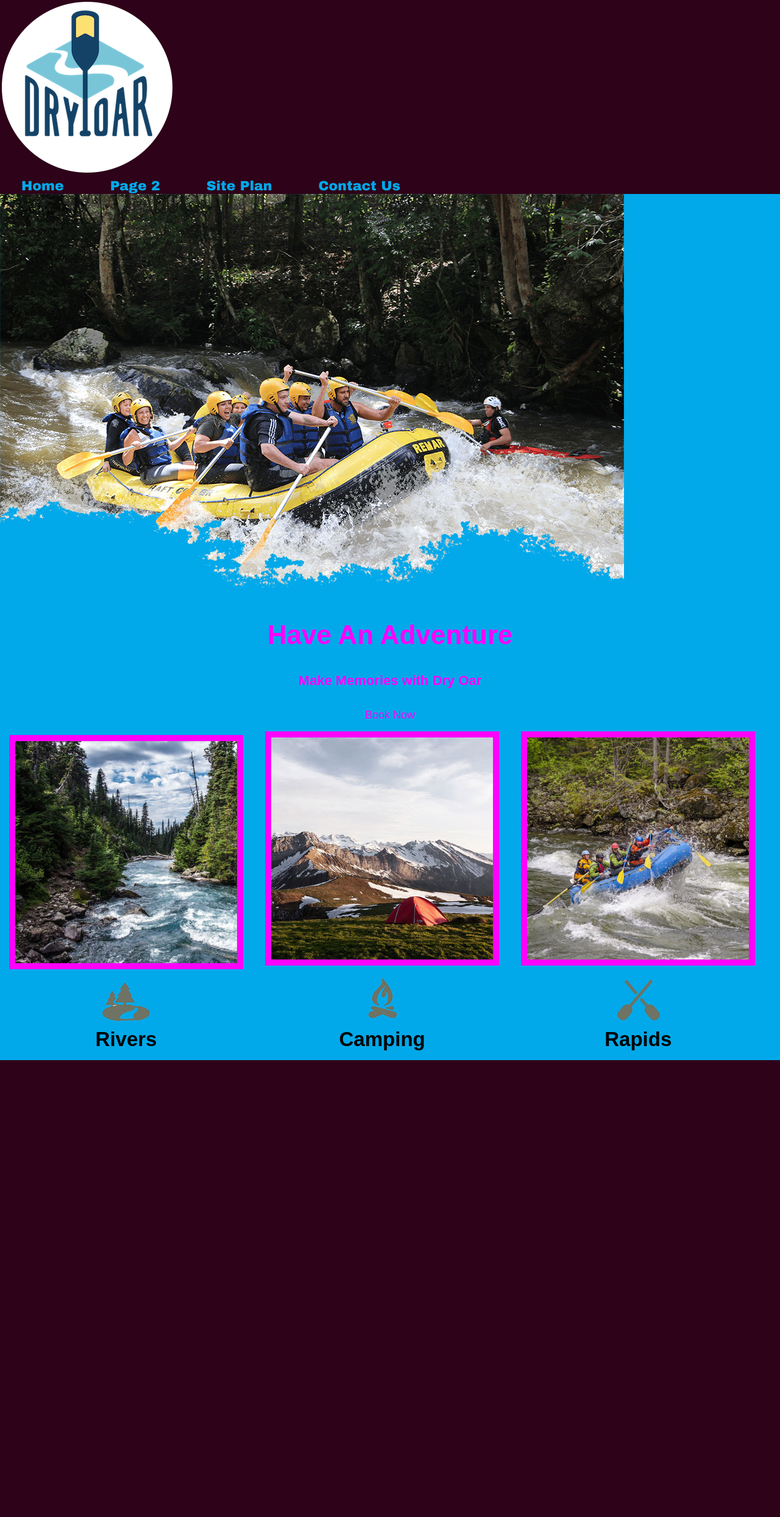
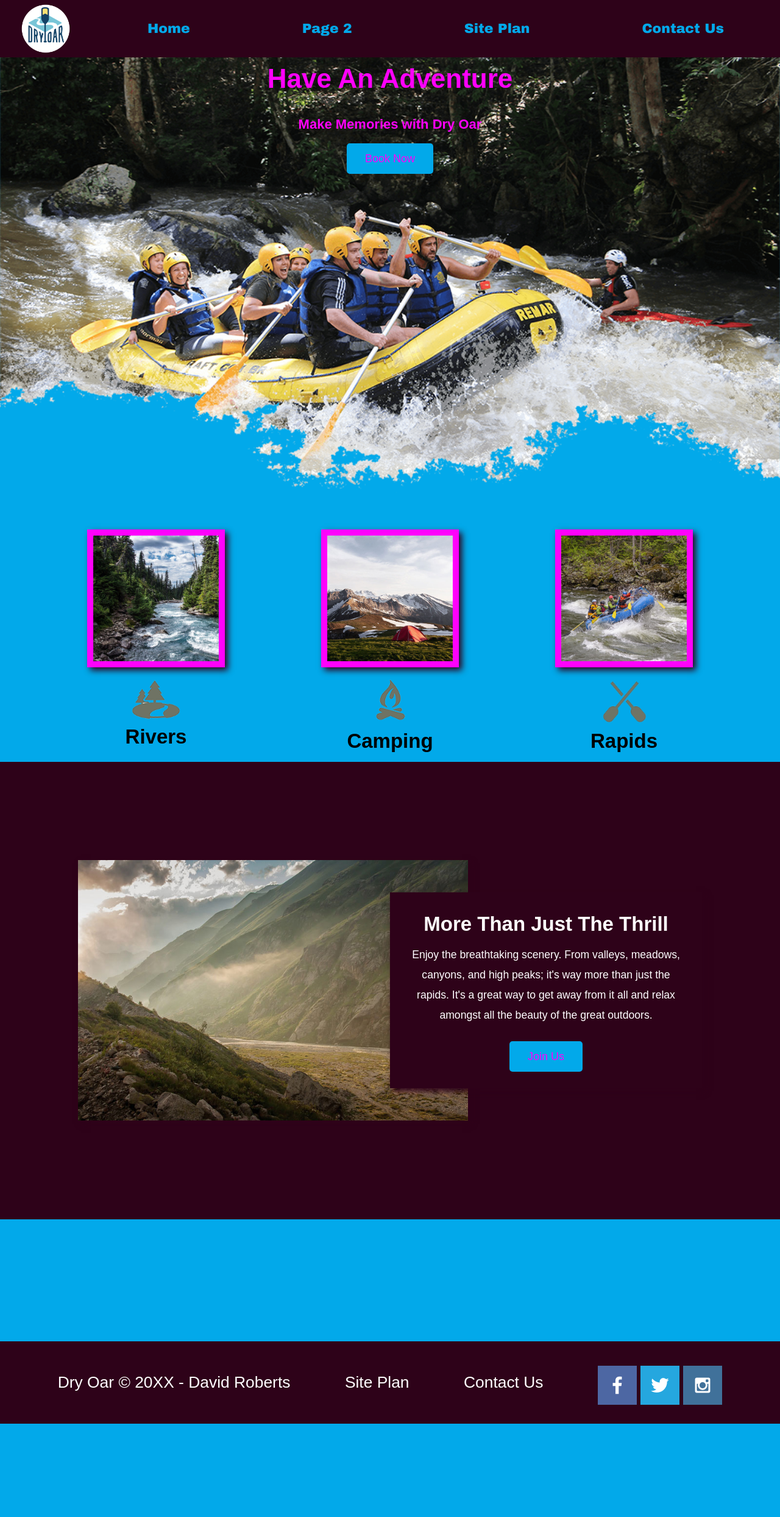
Before and after one commit to rob21083/WDD130, a plain HTML site: page wwr/index.html in a window 1280 px wide. Shown: the top 2487 px of the page at 61% size. After the commit the page ends 2334 px from the top, so only its background shows below. Drawn offline with Linux system fonts and the light colour scheme.

Commit message:
Assignment for class

```diff
--- a/wwr/styles/style.css
+++ b/wwr/styles/style.css
@@ -9,12 +9,38 @@ nav a{
     text-decoration: none;
     font-family: Arial Black, Arial, sans-serif;
     padding: 35px;
+}
 
+nav {
+    display: flex;
+    justify-content: space-around;
 }
 
 #hero-msg h1, #hero-msg h4{
     text-align: center;
 }
+
+#hero-msg{
+    grid-column: 2/3;
+    grid-row: 1/2;
+    margin-top: 100px;
+}
+
+#hero{
+    display: grid;
+    grid-template-columns: 1fr 3fr 1fr;
+    margin-top: -100px;
+}
+
+#hero-box{
+    grid-column: 1/4;
+    grid-row: 1/3;
+    z-index: -1;
+}
+
+#hero-img{
+    width: 100%;
+    }
 
 .button-box{
     text-align: center;
@@ -29,7 +55,6 @@ height: 750px;
 background-color:#2E0219
 
 }
-
 body{
     font-family: Rockwell Extra Bold, Arial, sans-serif;
     background-color:#02A9EA;
@@ -38,8 +63,16 @@ body{
     padding: 0;
 }
 header{
+    display: grid;
+    grid-template-columns: 150px auto;
     background-color: #2E0219
 }
+
+.logo{
+    max-width: 80px;
+}
+
+
 nav a:hover{
     background-color:#FF01FB;
     color: white;
@@ -68,6 +101,10 @@ footer{
     background-color:#2E0219;
     color:white;
     padding: 25px 50px;
+    margin-top: 200px;
+    display: flex;
+    justify-content: space-around;
+    align-items: center;
 }
 .home-title{
     color:#FF01FB;
@@ -75,6 +112,12 @@ footer{
     font-size: 2em;
     margin-top: 10px;
 }
+
+.home-grid{
+    display: grid;
+    grid-template-columns: repeat(10, 1fr);
+}
+
 h4{
     color:#FF01FB
 }
@@ -116,6 +159,8 @@ h2 {
 }
 #logo_link {
     padding-top: 5px;
+    justify-self: center;
+    align-self: center;
 }
 
 .social img{
@@ -124,16 +169,109 @@ h2 {
 
 .rivers-card, .camping-card, .rapids-card {
     margin: 15px;
-    max-width: 30%;
-    display: inline-block;
-
+    max-width: 100%;
 }
 .card-img{
     border: 10px solid  #FF01FB;
     max-width: 100%;
     max-height: 100%;
-
+    transition: transform .5s;
+    box-shadow: 5px 5px 10px #2E0219;
+}
+.card-img:hover {
+    opacity: .6;
+    transform: scale(1.1);
 }
 main section img {
     box-sizing: border-box;
 }
+
+.card-img, .mountains {
+    width: 100%;
+}
+
+.rivers-card {
+    grid-column: 2/4;
+    grid-row: 2/3;
+}
+
+.camping-card{
+    grid-column: 5/7;
+    grid-row: 2/3;
+}
+
+.rapids-card{
+    grid-column: 8/10;
+    grid-row: 2/3;
+
+}
+
+#background{
+    grid-column: 1/11;
+    grid-row: 4/9;
+}
+.mountains{
+    width: 100%;
+    grid-column: 2/7;
+    grid-row: 5/8;
+    box-shadow: 5px 5px 10px #2E0219;
+}
+
+.mountains:hover {
+    opacity: .6;
+    transform: scale(1.1);
+}
+
+.msg{
+    background-color: #2E0219;
+    padding: 35px;
+    grid-column: 6/10;
+    grid-row: 6/7;
+    box-shadow: 5px 5px 10px #2E0219;
+}
+.msg:hover {
+    opacity: .6;
+    transform: scale(1.1);
+}
+
+@media screen and (max-width: 900px) {
+    #hero, .home-grid {
+        display: block;
+        height: auto;
+    }
+    nav, footer {
+        flex-direction: column;
+    }
+    nav a {
+        display: block;
+        padding: 15px;
+    }
+    #hero {
+        margin-top: 0;
+    }
+    #hero-msg {
+        margin-top: 0;
+    }
+    #hero-msg h4 {
+        display: none;
+    }
+    .home-title {
+        font-size: 25px;
+        color: #6f7364;
+    }
+    .rivers-card, .camping-card, .rapids-card {
+        margin: 50px auto;
+        width: 60%;
+    }
+    #background {
+        display: none;
+    }
+    .mountains, .msg {
+        width: 80%;
+        display: block;
+        margin: 0 auto;
+    }
+    footer {
+        margin-top: 25px;
+    }
+}
```
